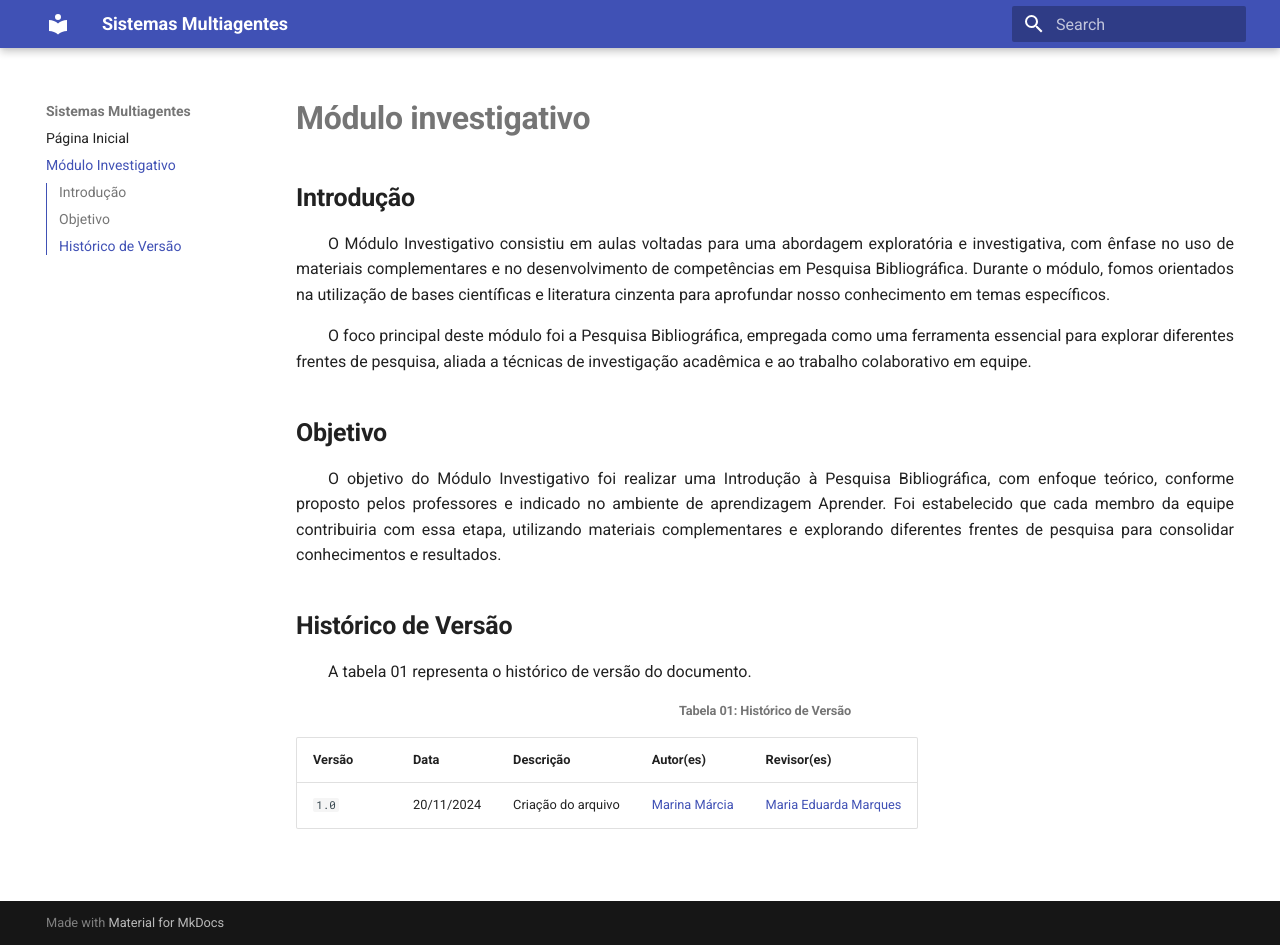
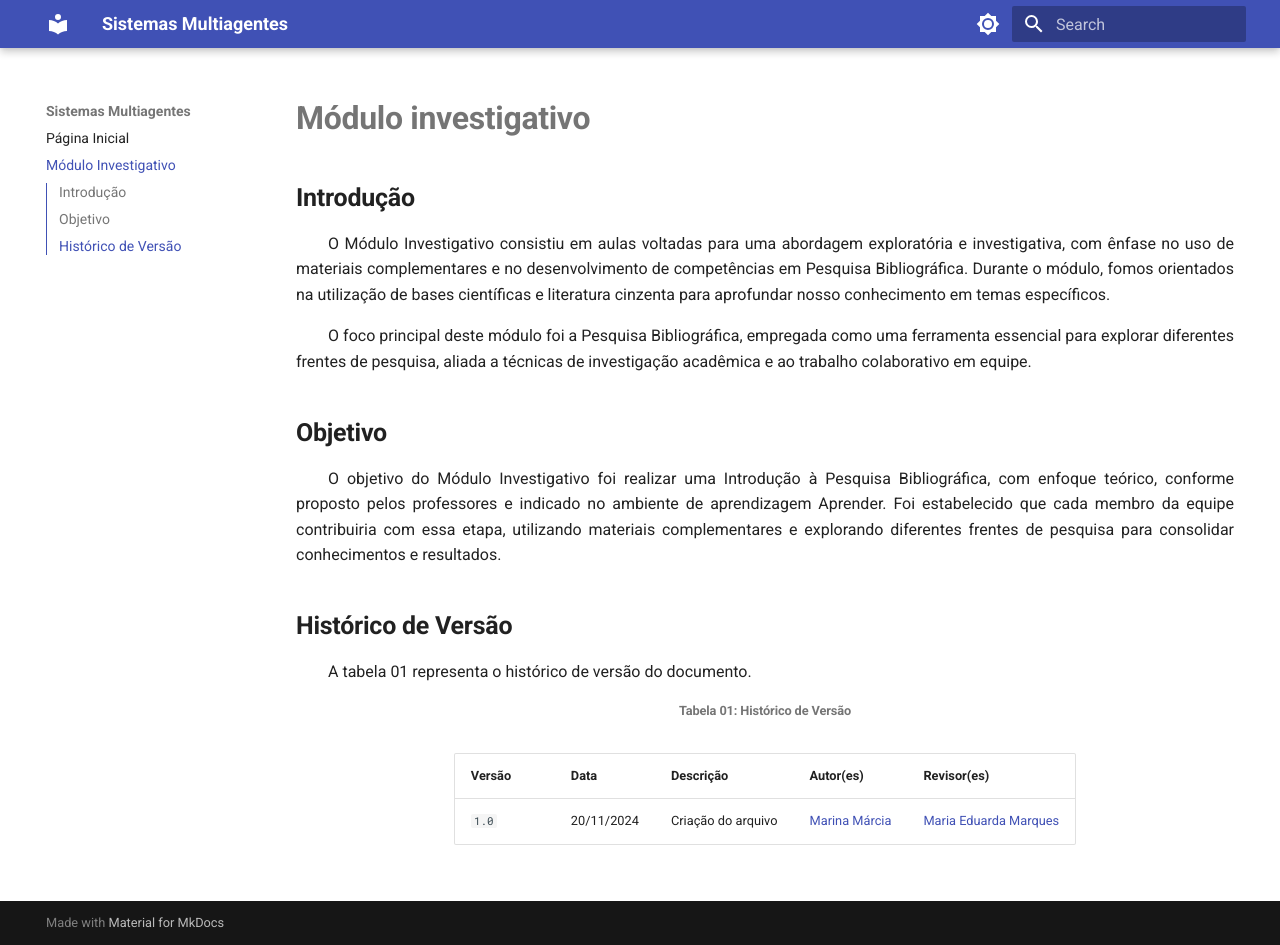
Before and after one commit to UnBSMA2024-2/2024.2_G2_SMA_ProjetoComportamentoCooperativo, an MkDocs documentation site: the page built from docs/modulo_investigativo.md, in a window 1280 px wide and 945 px high. Built offline with MkDocs 1.6.1 and Material for MkDocs 9.7.7, drawn with Linux system fonts in a browser that asks for light colours.

Commit message:
colocando o modo escuro e centralizando a tabela do modulo

```diff
--- a/docs/js/toggle-theme.js
+++ /dev/null
@@ -1,13 +0,0 @@
-// Função para alternar entre os modos claro e escuro
-function user_color_mode_toggle() {
-    const currentTheme = document.body.getAttribute('data-theme');
-    document.body.setAttribute('data-theme', currentTheme === 'dark' ? 'light' : 'dark');
-}
-
-// Adiciona o evento ao botão
-document.addEventListener('DOMContentLoaded', () => {
-    const toggleButton = document.getElementById('toggle-theme');
-    if (toggleButton) {
-        toggleButton.addEventListener('click', user_color_mode_toggle);
-    }
-});
--- a/docs/modulo_investigativo.md
+++ b/docs/modulo_investigativo.md
@@ -20,6 +20,21 @@
 
 <h6 align="center">Tabela 01: Histórico de Versão</h6>
 
-| Versão | Data       | Descrição            | Autor(es)                                           | Revisor(es) |
-| ------ | ---------- | -------------------- | --------------------------------------------------- | ----------- |
-| `1.0`  | 20/11/2024 | Criação do arquivo | [Marina Márcia](https://github.com/The-Boss-Nina) | [Maria Eduarda Marques](https://github.com/EduardaSMarques) |
+<div style="overflow-x:auto; text-align: center;">
+  <table style="margin-left: auto; margin-right: auto;">
+    <tr>
+      <th>Versão</th>
+      <th>Data</th>
+      <th>Descrição</th>
+      <th>Autor(es)</th>
+      <th>Revisor(es)</th>
+    </tr>
+    <tr>
+      <td><code>1.0</code></td>
+      <td>20/11/2024</td>
+      <td>Criação do arquivo</td>
+      <td><a href="https://github.com/The-Boss-Nina">Marina Márcia</a></td>
+      <td><a href="https://github.com/EduardaSMarques">Maria Eduarda Marques</a></td>
+    </tr>
+  </table>
+</div>
--- a/mkdocs.yml
+++ b/mkdocs.yml
@@ -6,8 +6,21 @@
   features:
     - toc.integrate
 
-extra_javascript:
-  - js/toggle-theme.js
+  palette:
+    - media: "(prefers-color-scheme: light)"
+      scheme: default
+      primary: indigo
+      accent: indigo
+      toggle:
+        icon: material/brightness-7
+        name: Mudar para o modo escuro
+    - media: "(prefers-color-scheme: dark)"
+      scheme: slate
+      primary: indigo
+      accent: indigo
+      toggle:
+        icon: material/brightness-4
+        name: Mudar para a preferência do sistema
 
 
 nav:
```
